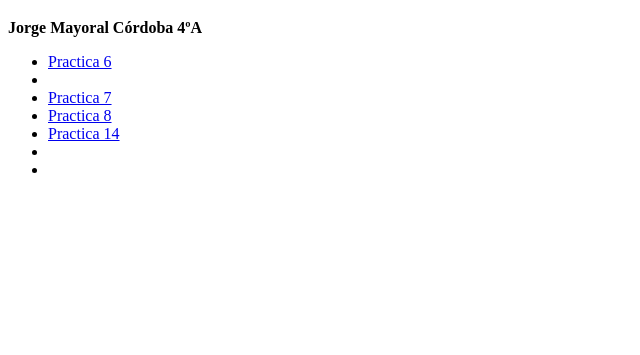
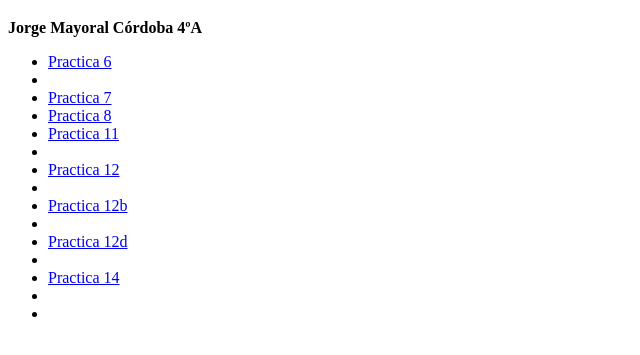
Before and after one commit to MayoGod/MayoGod.github.io, a plain HTML site: page index.html in a window 1280 px wide. Shown: the part 61-416 px from the top of the page, without its empty margins (0-640 px from the left). Drawn offline with Linux system fonts and the light colour scheme.

Commit message:
Update index.html

```diff
--- a/index.html
+++ b/index.html
@@ -14,6 +14,10 @@
    <li><a href="p6..html">Practica 6</a><li>
    <li><a href="p7.html">Practica 7</a></li>
    <li><a href="p8.html">Practica 8</a></li>
+   <li><a href="p11.html">Practica 11</a><li>
+   <li><a href="p12.html">Practica 12</a><li>
+   <li><a href="p12b.html">Practica 12b</a><li>
+   <li><a href="p12d.html">Practica 12d</a><li>
    <li><a href="p14.html">Practica 14</a></li>
    <li></li>
    <li></li>
```
